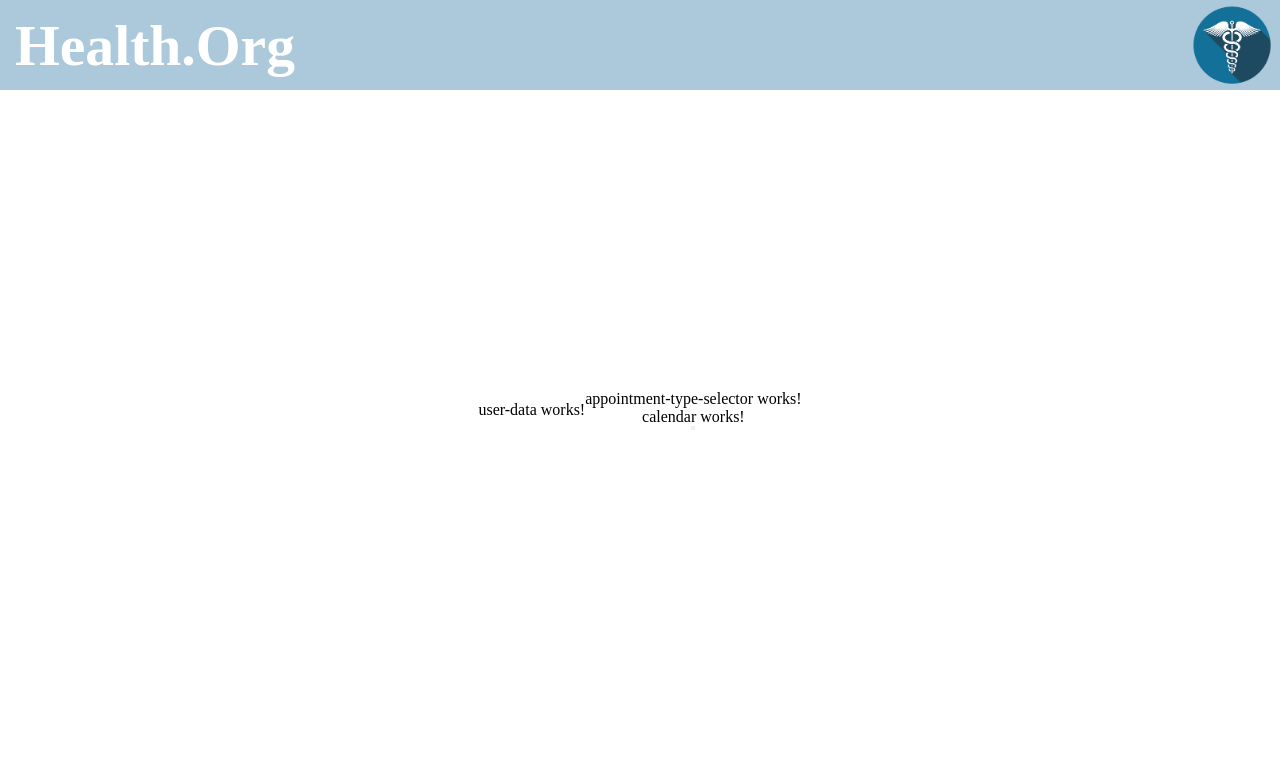
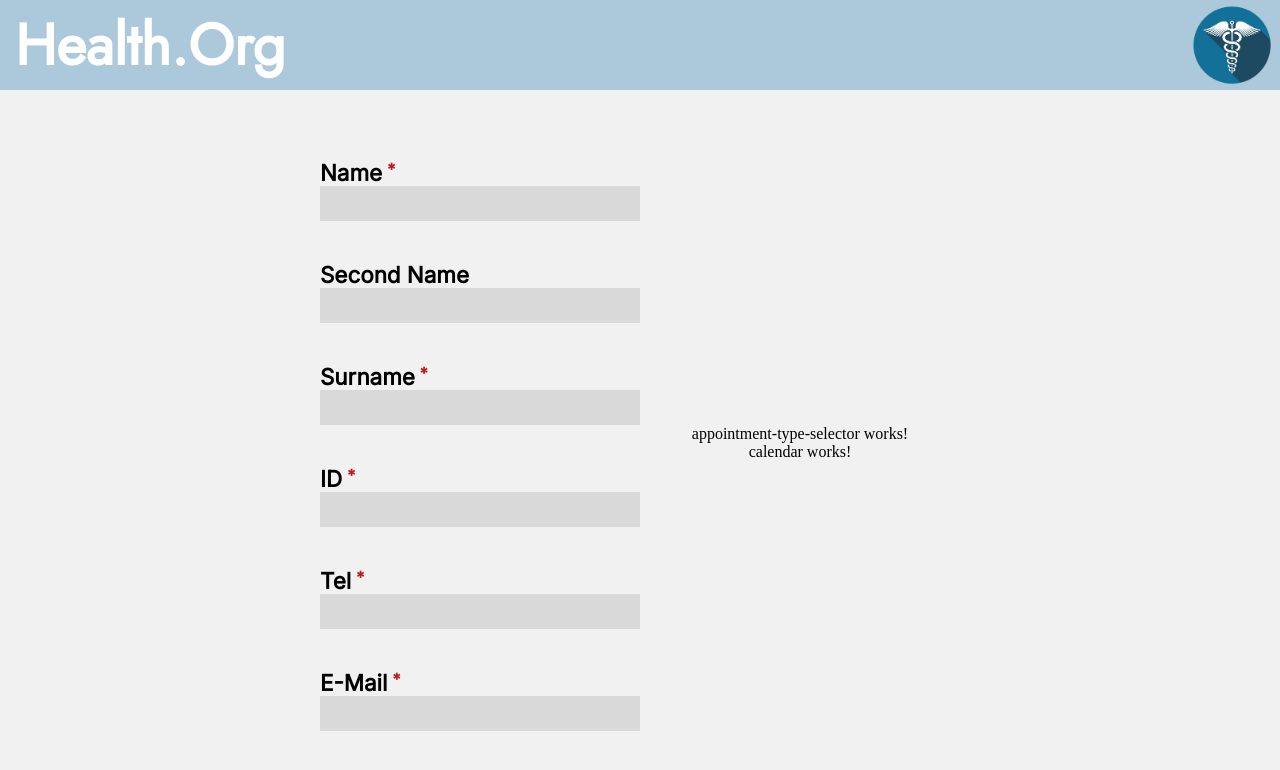
Before and after one commit to arizaxel16/Parcial_II, an Angular app in the folder Parcial_II/: page / in a window 1280 px wide. Shown: the top 770 px of the page. Built offline with nearby package versions, Linux system fonts and the light colour scheme.

Commit message:
data_input styling

```diff
--- a/Parcial_II/src/app/app.component.css
+++ b/Parcial_II/src/app/app.component.css
@@ -5,6 +5,7 @@
     flex-direction: column;
     height: 100vh;
     width: 100vw;
+    background-color: #F1F1F1;
 }
 
 #header {
@@ -17,9 +18,7 @@
     justify-content: center;
     align-items: center;
     flex-direction: row;
-    height: 80%;
-    width: 35vw;
-    min-width: 350px;
+    height: 100%;
 }
 
 #appointment_container {
@@ -30,12 +29,15 @@
 }
 
 .column {
-    flex: 1;
-    padding: 20px;
-    border: 1px solid #ddd;
+    display: flex;
+    justify-content: center;
+    align-items: center;
+    flex-direction: column;
+    width: 40vh;
+    height: 100%;
 }
 
-@media (max-width: 768px) {
+@media (max-width: 750px) {
     #data_container {
         flex-direction: column;
     }
--- a/Parcial_II/src/app/app.component.html
+++ b/Parcial_II/src/app/app.component.html
@@ -3,8 +3,8 @@
     <app-header />
   </div>
   <div id="data_container">
-    <app-user-data class="collumn"/>
-    <div id="appointment_container" class="collumn">
+    <app-user-data class="column"/>
+    <div id="appointment_container" class="column">
       <app-appointment-type-selector />
       <app-calendar />
       <button type="submit"></button>
--- a/Parcial_II/src/app/header/header.component.css
+++ b/Parcial_II/src/app/header/header.component.css
@@ -8,6 +8,7 @@
 }
 
 h1 {
+    font-family: 'Jost', sans-serif;
     font-size: 3.6rem;
     margin: 5px;
     color: white;
--- a/Parcial_II/src/app/user-data/user-data.component.css
+++ b/Parcial_II/src/app/user-data/user-data.component.css
@@ -0,0 +1,39 @@
+.user-data-container {
+    display: flex;
+    justify-content: center;
+    align-items: center;
+    flex-direction: column;
+    width: 100%;
+    height: 100%;
+}
+
+.data-input_field-container {
+    display: flex;
+    justify-content: center;
+    flex-direction: column;
+    margin: 20px 0px;
+    width: 320px;
+}
+
+.data-input_field-container input {
+    background-color: #D9D9D9;
+    width: 100%;
+    height: 35px;
+    border: none;
+}
+
+span {
+    display: flex;
+    flex-direction: row;
+}
+
+.asterisk {
+    color: #C11C1C;
+    margin: 0px 5px;
+    font-size: 1rem;
+}
+
+h2 {
+    font-size: 1.4rem;
+    font-family: 'Inter', sans-serif;
+}
--- a/Parcial_II/src/app/user-data/user-data.component.html
+++ b/Parcial_II/src/app/user-data/user-data.component.html
@@ -1 +1,26 @@
-<p>user-data works!</p>
+<div class="user-data-container">
+    <div class="data-input_field-container">
+        <span><h2>Name</h2><h2 class="asterisk">*</h2></span>
+        <input type="text" name="name" id="name_input">
+    </div>
+    <div class="data-input_field-container">
+        <h2>Second Name</h2>
+        <input type="text" name="secondName" id="secondName_input">
+    </div>
+    <div class="data-input_field-container">
+        <span><h2>Surname</h2><h2 class="asterisk">*</h2></span>
+        <input type="text" name="surname" id="surname_input">
+    </div>
+    <div class="data-input_field-container">
+        <span><h2>ID</h2><h2 class="asterisk">*</h2></span>
+        <input type="number" name="id" id="id_input">
+    </div>
+    <div class="data-input_field-container">
+        <span><h2>Tel</h2><h2 class="asterisk">*</h2></span>
+        <input type="tel" name="tel" id="tel_input">
+    </div>
+    <div class="data-input_field-container">
+        <span><h2>E-Mail</h2><h2 class="asterisk">*</h2></span>
+        <input type="email" name="email" id="email_input">
+    </div>
+</div>
--- a/Parcial_II/src/styles.css
+++ b/Parcial_II/src/styles.css
@@ -1,3 +1,5 @@
+@import url('https://fonts.googleapis.com/css2?family=Inter&display=swap');
+@import url('https://fonts.googleapis.com/css2?family=Jost&display=swap');
 * {
     margin: 0px;
     padding: 0px;
```
